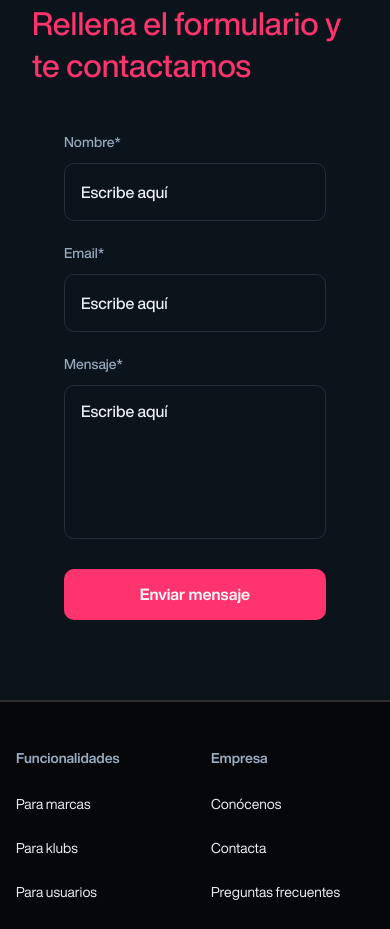
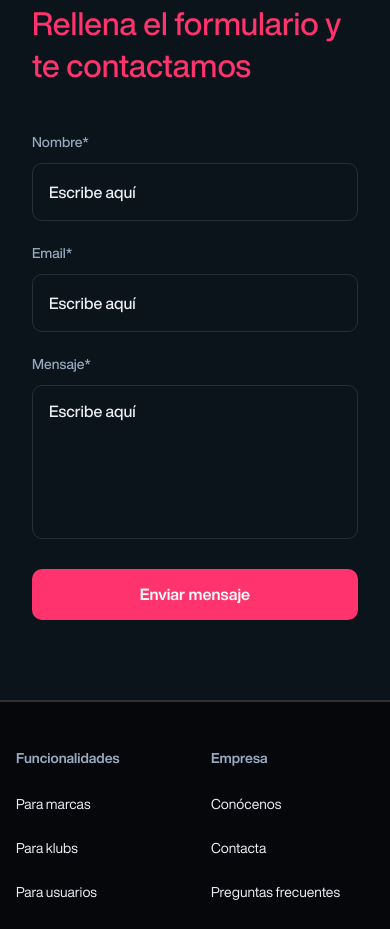
Before and after one commit to Klubit-Develop/website, a React (Vite) app: page /contact in a window 390 px wide. Shown: the part 2580-3509 px from the top of the page. Built offline with nearby package versions, Linux system fonts and the light colour scheme.

Commit message:
feat: add new pages

```diff
--- a/src/components/contact/Form.tsx
+++ b/src/components/contact/Form.tsx
@@ -177,7 +177,7 @@ function Form() {
                 </AnimatedSection>
 
                 <AnimatedSection variants={fadeIn}>
-                    <div className="w-full pl-8 md:pl-16 lg:pl-24 pr-8 md:pr-16 lg:pr-24">
+                    <div className="w-full md:pl-16 lg:pl-24 md:pr-16 lg:pr-24">
                         <form onSubmit={handleSubmit} className="space-y-6 w-full">
                         <div className="grid md:grid-cols-2 gap-6">
                             <div>
```
